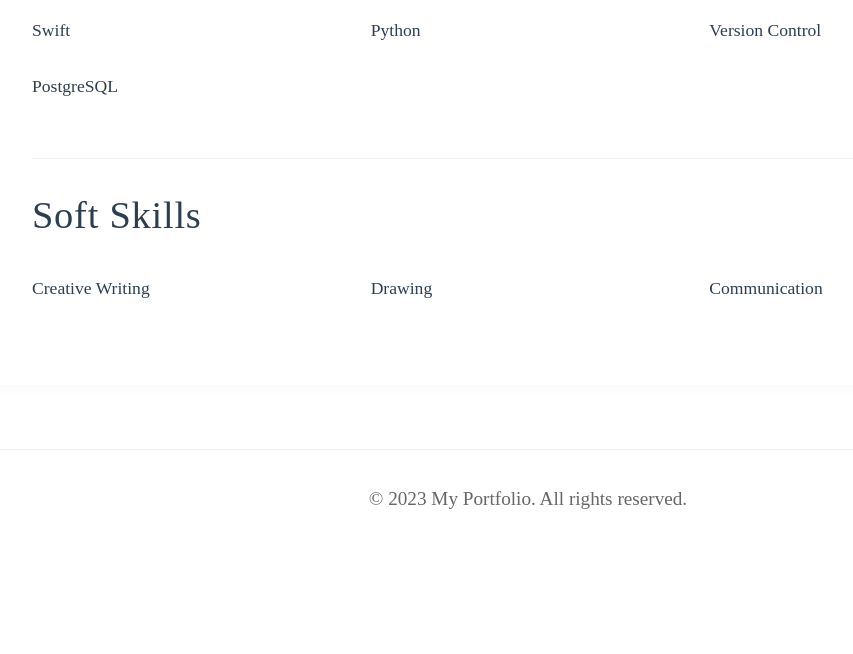
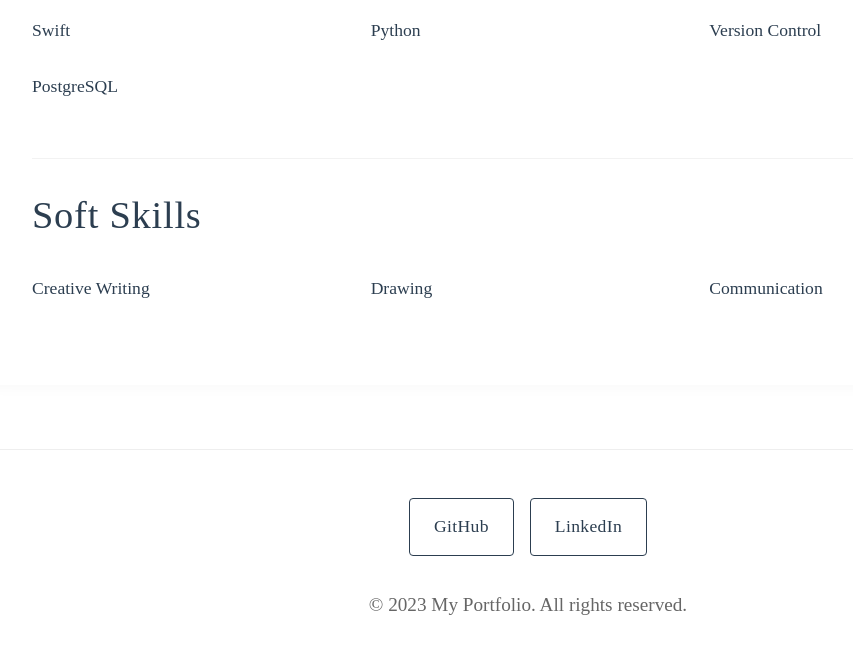
Before and after one commit to rishikanthkc/rishikanthkc.github.io, a website: page index.html in a window 1280 px wide. Shown: the part 571-1225 px from the top of the page, without its empty margins (112-965 px from the left). Before the commit the page ends 1144 px from the top, so only its background shows below. Drawn offline with Linux system fonts and the light colour scheme; a web font is replaced by a local one.

Commit message:
fix: Restore social media links and styling
- Add social media links to all pages
- Create dedicated social-links component
- Implement proper button styling
- Add hover effects and animations
- Ensure consistent styling across pages
- Improve footer layout and spacing

```diff
--- a/assets/css/styles.css
+++ b/assets/css/styles.css
@@ -433,9 +433,56 @@ h3 {
 
 footer {
     text-align: center;
-    padding: 2rem;
+    padding: 3rem 2rem;
     background-color: #ffffff;
     border-top: 1px solid #eee;
+}
+
+.social-links {
+    display: flex;
+    justify-content: center;
+    gap: 1rem;
+    margin-bottom: 2rem;
+}
+
+.social-links .button {
+    background-color: transparent;
+    color: #2c3e50;
+    border: 1px solid #2c3e50;
+    padding: 0.75rem 1.5rem;
+    border-radius: 4px;
+    text-decoration: none;
+    font-family: "cormorant-garamond", serif;
+    font-size: 1.1rem;
+    letter-spacing: 0.02em;
+    transition: all 0.3s cubic-bezier(0.4, 0, 0.2, 1);
+    position: relative;
+    overflow: hidden;
+}
+
+.social-links .button::before {
+    content: '';
+    position: absolute;
+    top: 0;
+    left: 0;
+    width: 100%;
+    height: 100%;
+    background: #2c3e50;
+    transform: scaleX(0);
+    transform-origin: right;
+    transition: transform 0.3s cubic-bezier(0.4, 0, 0.2, 1);
+    z-index: -1;
+}
+
+.social-links .button:hover {
+    color: #ffffff;
+    transform: translateY(-2px);
+    box-shadow: 0 4px 12px rgba(44, 62, 80, 0.15);
+}
+
+.social-links .button:hover::before {
+    transform: scaleX(1);
+    transform-origin: left;
 }
 
 .tech-list {
--- a/index.html
+++ b/index.html
@@ -42,6 +42,10 @@
         </section>
     </main>
     <footer>
+        <div class="social-links">
+            <a href="https://github.com/rishikanthkc" class="button" target="_blank" rel="noopener">GitHub</a>
+            <a href="https://www.linkedin.com/in/rishikanth-k-c" class="button" target="_blank" rel="noopener">LinkedIn</a>
+        </div>
         <p>&copy; 2023 My Portfolio. All rights reserved.</p>
     </footer>
     <script src="assets/js/main.js"></script>
```
Also changed, not shown: about.html (+4 -0 lines), contact.html (+4 -0 lines), projects.html (+4 -0 lines).
